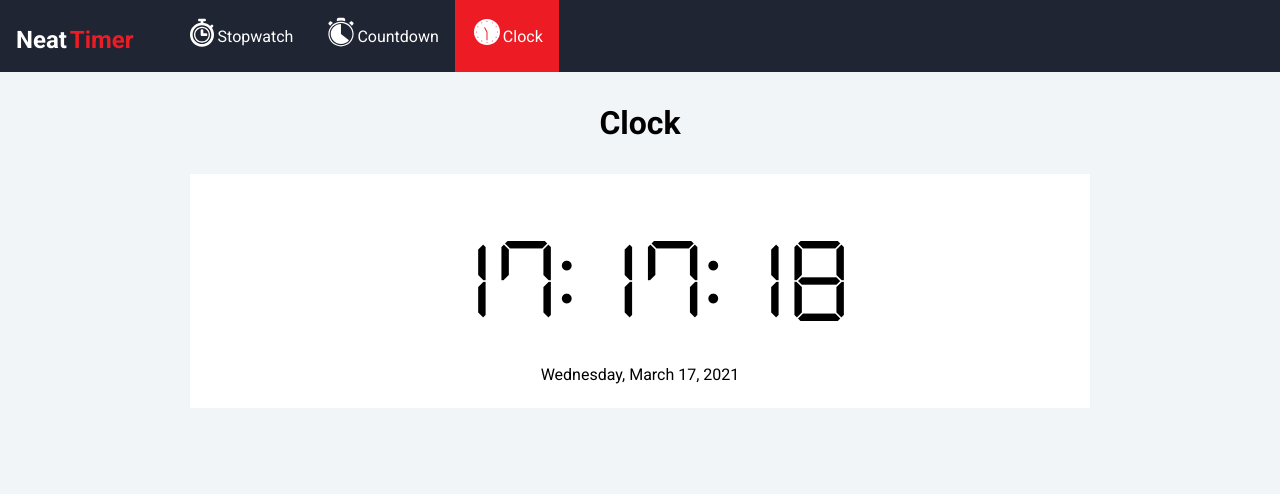
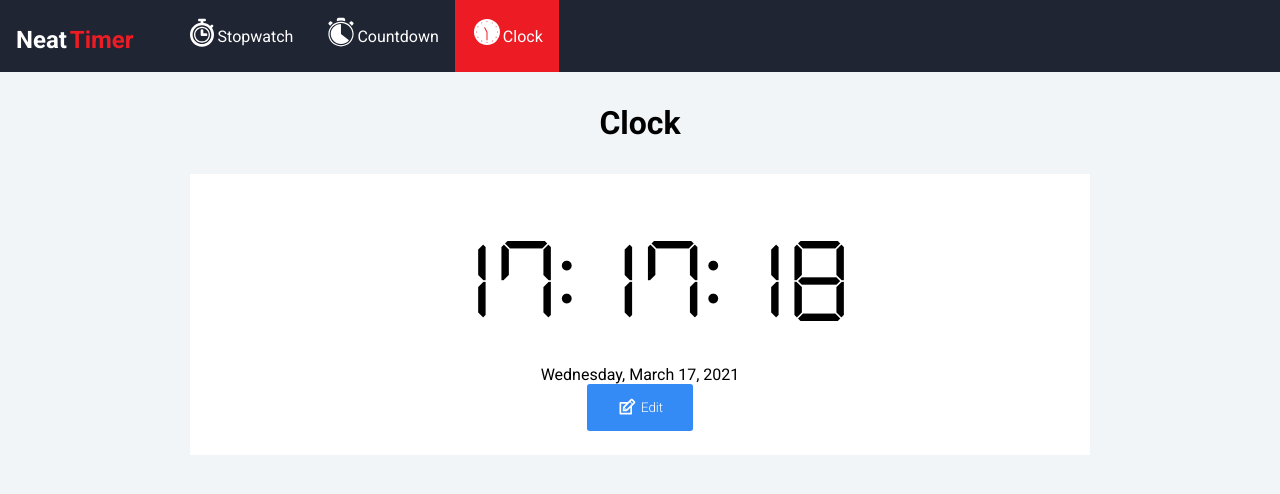
Before and after one commit to carlo697/NeatTimer, a React (Create React App) app: page /clock in a window 1280 px wide. Shown: the top 494 px of the page. Built offline with nearby package versions, Linux system fonts and the light colour scheme.

Commit message:
Add clock settings modal

```diff
--- /dev/null
+++ b/src/components/ClockSettings.js
@@ -0,0 +1,9 @@
+import React from "react";
+
+const ClockSettings = () => {
+	return (
+		<h2>Hello World</h2>
+	);
+}
+
+export default ClockSettings;
--- a/src/pages/Clock.js
+++ b/src/pages/Clock.js
@@ -1,7 +1,16 @@
 import React, {useState, useEffect} from "react";
 import {useInterval} from "../util.js";
+import {useGlobalContext} from "../context";
+import ClockSettings from "../components/ClockSettings";
+import {TiEdit} from "react-icons/ti";
 
 const Clock = () => {
+	const {
+		openModal
+	} = useGlobalContext();
+
+	const [areSettingsChanged, setAreSettingsChange] = useState(false);
+
 	const [time, setTime] = useState(new Date());
 
 	useEffect(() => {
@@ -19,6 +28,13 @@ const Clock = () => {
 	const formattedTime = Intl.DateTimeFormat("default", { hour: "numeric", minute: "numeric", second:"numeric", hour12: false }).format(time);
 	const formattedDate = capitalize(Intl.DateTimeFormat("default", { dateStyle: "full"}).format(time));
 
+	const edit = () => {
+		openModal({
+			title: "Clock Settings",
+			content: <ClockSettings/>,
+		});
+	}
+
 	return (
 		<main>
 			<h1>Clock</h1>
@@ -29,6 +45,11 @@ const Clock = () => {
 				<div>
 					{formattedDate}
 				</div>
+				<div className="btn-container">
+					<button className="btn btn-blue" onClick={edit}>
+						<TiEdit className="icon"/> Edit
+					</button>
+				</div>
 			</section>
 		</main>
 	);
```
